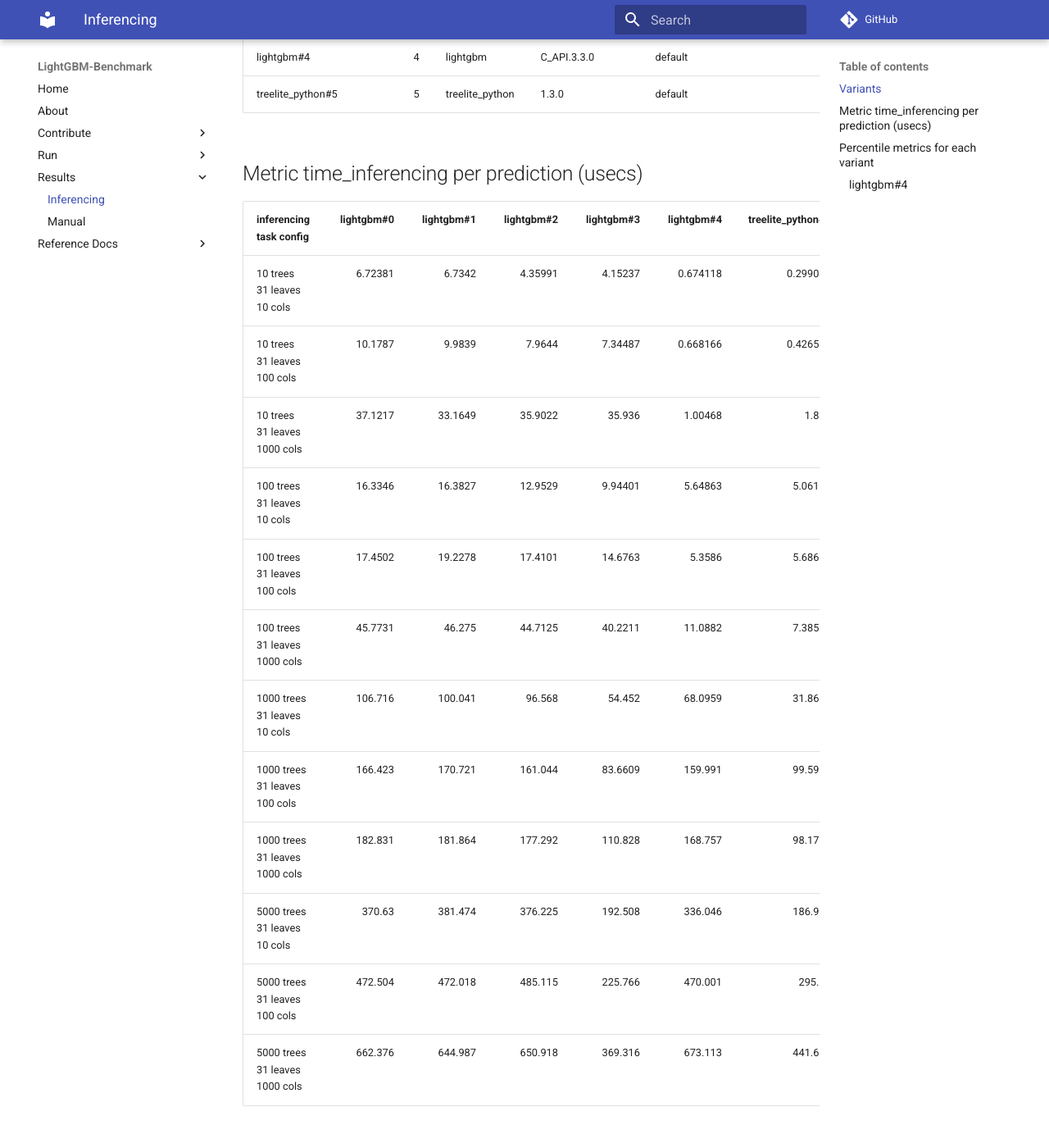
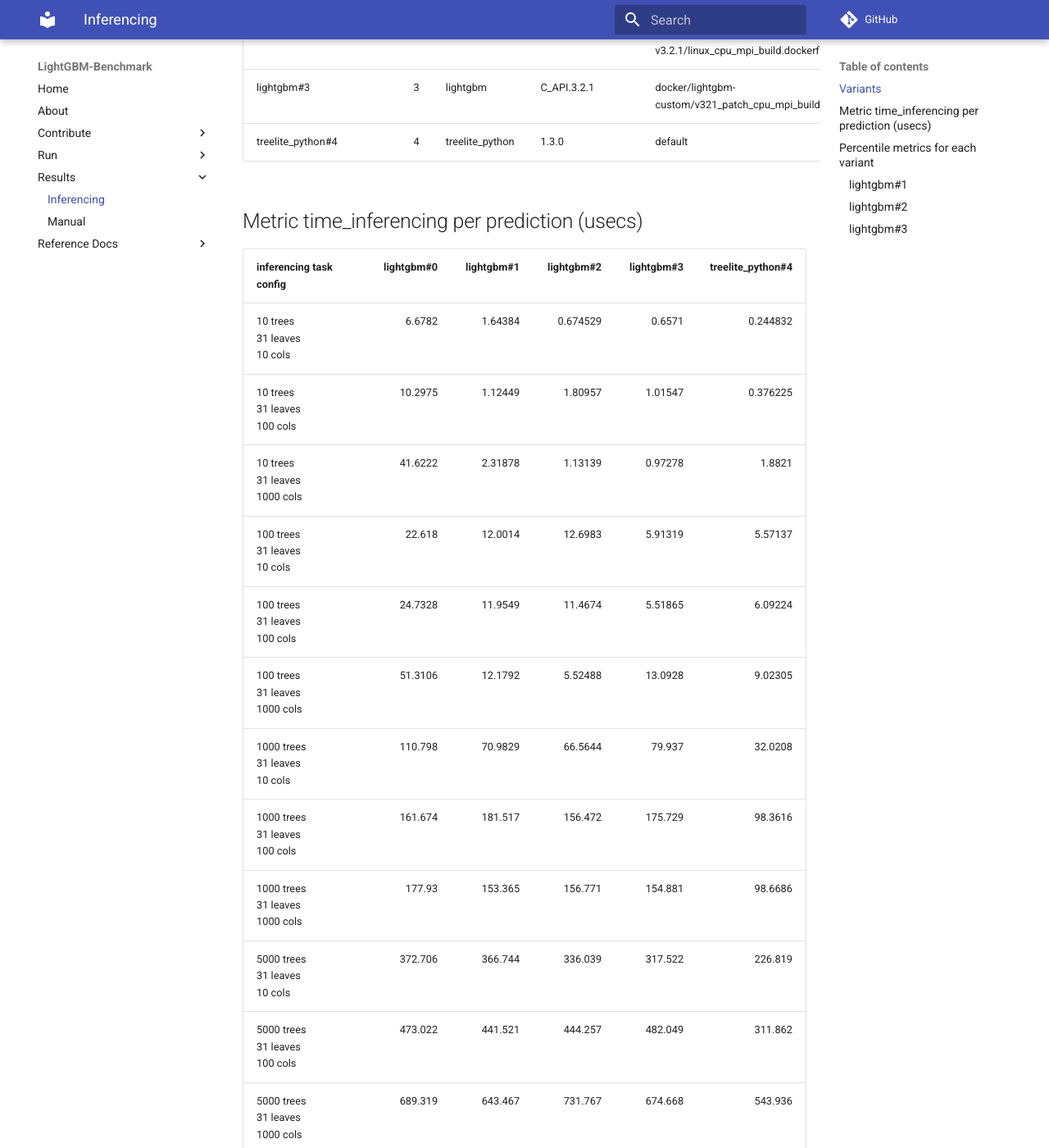
Before and after one commit to microsoft/lightgbm-benchmark, an MkDocs documentation site: the page built from docs/results/inferencing.md, in a window 1280 px wide and 1400 px high, scrolled down 617 px. Shown: the whole window at 82% size. Built offline with MkDocs 1.6.1 and Material for MkDocs 9.7.7, drawn with Linux system fonts in a browser that asks for light colours; comment, search, counter and statistics services are not loaded; some of the changed text lies outside the part shown.

Commit message:
add inferencing results

```diff
--- a/docs/results/inferencing.md
+++ b/docs/results/inferencing.md
@@ -2,53 +2,89 @@
 
 !!! note
     The report below has been automatically generated with results from the [lightgbm-benchmark repo](https://github.com/microsoft/lightgbm-benchmark).
+
+!!! warning
+    This is work in progress, to check out current work items check the [project open inferencing issues](https://github.com/microsoft/lightgbm-benchmark/issues?q=is%3Aissue+is%3Aopen+label%3Ainferencing-benchmark). In particular, **do not trust these numbers yet** until we've removed this header!
 
 ## Variants
 
 | variant_id        |   index | framework       | version          | build                                                      |   cpu count |   num threads | machine   | system   |
 |:------------------|--------:|:----------------|:-----------------|:-----------------------------------------------------------|------------:|--------------:|:----------|:---------|
 | lightgbm#0        |       0 | lightgbm        | PYTHON_API.3.3.0 | default                                                    |          16 |             1 | x86_64    | Linux    |
-| lightgbm#1        |       1 | lightgbm        | PYTHON_API.3.3.0 | docker/lightgbm-v3.2.1/linux_cpu_mpi_pip.dockerfile        |          16 |             1 | x86_64    | Linux    |
-| lightgbm#2        |       2 | lightgbm        | PYTHON_API.3.2.1 | docker/lightgbm-v3.2.1/linux_cpu_mpi_build.dockerfile      |          16 |             1 | x86_64    | Linux    |
-| lightgbm#3        |       3 | lightgbm        | PYTHON_API.3.2.1 | docker/lightgbm-custom/v321_patch_cpu_mpi_build.dockerfile |          16 |             1 | x86_64    | Linux    |
-| lightgbm#4        |       4 | lightgbm        | C_API.3.3.0      | default                                                    |          16 |             1 | x86_64    | Linux    |
-| treelite_python#5 |       5 | treelite_python | 1.3.0            | default                                                    |          16 |             1 | x86_64    | Linux    |
+| lightgbm#1        |       1 | lightgbm        | C_API.3.3.0      | default                                                    |          16 |             1 | x86_64    | Linux    |
+| lightgbm#2        |       2 | lightgbm        | C_API.3.2.1      | docker/lightgbm-v3.2.1/linux_cpu_mpi_build.dockerfile      |          16 |             1 | x86_64    | Linux    |
+| lightgbm#3        |       3 | lightgbm        | C_API.3.2.1      | docker/lightgbm-custom/v321_patch_cpu_mpi_build.dockerfile |          16 |             1 | x86_64    | Linux    |
+| treelite_python#4 |       4 | treelite_python | 1.3.0            | default                                                    |          16 |             1 | x86_64    | Linux    |
 
 ## Metric time_inferencing per prediction (usecs)
 
-| inferencing task config                |   lightgbm#0 |   lightgbm#1 |   lightgbm#2 |   lightgbm#3 |   lightgbm#4 |   treelite_python#5 |
-|:---------------------------------------|-------------:|-------------:|-------------:|-------------:|-------------:|--------------------:|
-| 10 trees<br/>31 leaves<br/>10 cols     |      6.72381 |       6.7342 |      4.35991 |      4.15237 |     0.674118 |            0.299048 |
-| 10 trees<br/>31 leaves<br/>100 cols    |     10.1787  |       9.9839 |      7.9644  |      7.34487 |     0.668166 |            0.426555 |
-| 10 trees<br/>31 leaves<br/>1000 cols   |     37.1217  |      33.1649 |     35.9022  |     35.936   |     1.00468  |            1.824    |
-| 100 trees<br/>31 leaves<br/>10 cols    |     16.3346  |      16.3827 |     12.9529  |      9.94401 |     5.64863  |            5.06129  |
-| 100 trees<br/>31 leaves<br/>100 cols   |     17.4502  |      19.2278 |     17.4101  |     14.6763  |     5.3586   |            5.68655  |
-| 100 trees<br/>31 leaves<br/>1000 cols  |     45.7731  |      46.275  |     44.7125  |     40.2211  |    11.0882   |            7.38578  |
-| 1000 trees<br/>31 leaves<br/>10 cols   |    106.716   |     100.041  |     96.568   |     54.452   |    68.0959   |           31.8616   |
-| 1000 trees<br/>31 leaves<br/>100 cols  |    166.423   |     170.721  |    161.044   |     83.6609  |   159.991    |           99.5954   |
-| 1000 trees<br/>31 leaves<br/>1000 cols |    182.831   |     181.864  |    177.292   |    110.828   |   168.757    |           98.1796   |
-| 5000 trees<br/>31 leaves<br/>10 cols   |    370.63    |     381.474  |    376.225   |    192.508   |   336.046    |          186.961    |
-| 5000 trees<br/>31 leaves<br/>100 cols  |    472.504   |     472.018  |    485.115   |    225.766   |   470.001    |          295.55     |
-| 5000 trees<br/>31 leaves<br/>1000 cols |    662.376   |     644.987  |    650.918   |    369.316   |   673.113    |          441.634    |
+| inferencing task config                |   lightgbm#0 |   lightgbm#1 |   lightgbm#2 |   lightgbm#3 |   treelite_python#4 |
+|:---------------------------------------|-------------:|-------------:|-------------:|-------------:|--------------------:|
+| 10 trees<br/>31 leaves<br/>10 cols     |       6.6782 |      1.64384 |     0.674529 |      0.6571  |            0.244832 |
+| 10 trees<br/>31 leaves<br/>100 cols    |      10.2975 |      1.12449 |     1.80957  |      1.01547 |            0.376225 |
+| 10 trees<br/>31 leaves<br/>1000 cols   |      41.6222 |      2.31878 |     1.13139  |      0.97278 |            1.8821   |
+| 100 trees<br/>31 leaves<br/>10 cols    |      22.618  |     12.0014  |    12.6983   |      5.91319 |            5.57137  |
+| 100 trees<br/>31 leaves<br/>100 cols   |      24.7328 |     11.9549  |    11.4674   |      5.51865 |            6.09224  |
+| 100 trees<br/>31 leaves<br/>1000 cols  |      51.3106 |     12.1792  |     5.52488  |     13.0928  |            9.02305  |
+| 1000 trees<br/>31 leaves<br/>10 cols   |     110.798  |     70.9829  |    66.5644   |     79.937   |           32.0208   |
+| 1000 trees<br/>31 leaves<br/>100 cols  |     161.674  |    181.517   |   156.472    |    175.729   |           98.3616   |
+| 1000 trees<br/>31 leaves<br/>1000 cols |     177.93   |    153.365   |   156.771    |    154.881   |           98.6686   |
+| 5000 trees<br/>31 leaves<br/>10 cols   |     372.706  |    366.744   |   336.039    |    317.522   |          226.819    |
+| 5000 trees<br/>31 leaves<br/>100 cols  |     473.022  |    441.521   |   444.257    |    482.049   |          311.862    |
+| 5000 trees<br/>31 leaves<br/>1000 cols |     689.319  |    643.467   |   731.767    |    674.668   |          543.936    |
 
 ## Percentile metrics for each variant
 
 Some variants above report percentile metrics. Those are reported by computing inferencing latency per request batch (currently, batch size = 1, and number of threads = 1). Not all variants provide those (work in progress).
 
 
-### lightgbm#4
+### lightgbm#1
 
 | inferencing task config                |   p50_usecs |   p90_usecs |   p99_usecs |
 |:---------------------------------------|------------:|------------:|------------:|
-| 10 trees<br/>31 leaves<br/>10 cols     |       0.6   |       0.7   |       2.7   |
-| 10 trees<br/>31 leaves<br/>100 cols    |       0.6   |       0.8   |       1.1   |
-| 10 trees<br/>31 leaves<br/>1000 cols   |       1     |       1.1   |       1.201 |
-| 100 trees<br/>31 leaves<br/>10 cols    |       5.6   |       5.7   |       7.9   |
-| 100 trees<br/>31 leaves<br/>100 cols   |       5.3   |       5.4   |       6.501 |
-| 100 trees<br/>31 leaves<br/>1000 cols  |      10.401 |      11.2   |      23.402 |
-| 1000 trees<br/>31 leaves<br/>10 cols   |      67.597 |      69.097 |      80.796 |
-| 1000 trees<br/>31 leaves<br/>100 cols  |     158.206 |     164.505 |     186.506 |
-| 1000 trees<br/>31 leaves<br/>1000 cols |     168.095 |     169.695 |     182.696 |
-| 5000 trees<br/>31 leaves<br/>10 cols   |     333.61  |     345.821 |     359.91  |
-| 5000 trees<br/>31 leaves<br/>100 cols  |     468.213 |     479.114 |     488.814 |
-| 5000 trees<br/>31 leaves<br/>1000 cols |     648.023 |     681.324 |    1249.85  |
+| 10 trees<br/>31 leaves<br/>10 cols     |       1.401 |      2.1    |       2.801 |
+| 10 trees<br/>31 leaves<br/>100 cols    |       1     |      1.3    |       3.7   |
+| 10 trees<br/>31 leaves<br/>1000 cols   |       1.9   |      2.3    |       5     |
+| 100 trees<br/>31 leaves<br/>10 cols    |      10.4   |     11      |      28.899 |
+| 100 trees<br/>31 leaves<br/>100 cols   |      11.1   |     11.801  |      24.5   |
+| 100 trees<br/>31 leaves<br/>1000 cols  |      11.2   |     12      |      24.299 |
+| 1000 trees<br/>31 leaves<br/>10 cols   |      61.799 |     90.6099 |     158.4   |
+| 1000 trees<br/>31 leaves<br/>100 cols  |     166.798 |    218.607  |     295.797 |
+| 1000 trees<br/>31 leaves<br/>1000 cols |     143.299 |    178.398  |     259.699 |
+| 5000 trees<br/>31 leaves<br/>10 cols   |     368.715 |    395.217  |     417.117 |
+| 5000 trees<br/>31 leaves<br/>100 cols  |     427.81  |    493.111  |     728.425 |
+| 5000 trees<br/>31 leaves<br/>1000 cols |     617.894 |    741.442  |     967.791 |
+
+### lightgbm#2
+
+| inferencing task config                |   p50_usecs |   p90_usecs |   p99_usecs |
+|:---------------------------------------|------------:|------------:|------------:|
+| 10 trees<br/>31 leaves<br/>10 cols     |       0.7   |       0.8   |       0.9   |
+| 10 trees<br/>31 leaves<br/>100 cols    |       1.6   |       2.1   |       4.401 |
+| 10 trees<br/>31 leaves<br/>1000 cols   |       1.1   |       1.2   |       1.4   |
+| 100 trees<br/>31 leaves<br/>10 cols    |      11.3   |      12     |      29.601 |
+| 100 trees<br/>31 leaves<br/>100 cols   |      10     |      11.2   |      30.901 |
+| 100 trees<br/>31 leaves<br/>1000 cols  |       5.5   |       5.6   |       6.3   |
+| 1000 trees<br/>31 leaves<br/>10 cols   |      65.199 |      69.799 |      79.199 |
+| 1000 trees<br/>31 leaves<br/>100 cols  |     150.099 |     188.598 |     274.501 |
+| 1000 trees<br/>31 leaves<br/>1000 cols |     149.699 |     188.898 |     258.097 |
+| 5000 trees<br/>31 leaves<br/>10 cols   |     320.597 |     400.807 |     537.207 |
+| 5000 trees<br/>31 leaves<br/>100 cols  |     443.101 |     452.601 |     461.901 |
+| 5000 trees<br/>31 leaves<br/>1000 cols |     706.195 |     836.994 |    1072.75  |
+
+### lightgbm#3
+
+| inferencing task config                |   p50_usecs |   p90_usecs |   p99_usecs |
+|:---------------------------------------|------------:|------------:|------------:|
+| 10 trees<br/>31 leaves<br/>10 cols     |       0.6   |      0.7    |       2.6   |
+| 10 trees<br/>31 leaves<br/>100 cols    |       0.9   |      1.1    |       3.2   |
+| 10 trees<br/>31 leaves<br/>1000 cols   |       1     |      1.1    |       1.3   |
+| 100 trees<br/>31 leaves<br/>10 cols    |       5.8   |      5.9    |       8.1   |
+| 100 trees<br/>31 leaves<br/>100 cols   |       5.4   |      5.5    |       7.6   |
+| 100 trees<br/>31 leaves<br/>1000 cols  |      12.2   |     13.1    |      25.7   |
+| 1000 trees<br/>31 leaves<br/>10 cols   |      70.6   |     89.5991 |     194.5   |
+| 1000 trees<br/>31 leaves<br/>100 cols  |     174.997 |    176.997  |     189.897 |
+| 1000 trees<br/>31 leaves<br/>1000 cols |     145.052 |    182.705  |     265.01  |
+| 5000 trees<br/>31 leaves<br/>10 cols   |     309.496 |    366.595  |     474.694 |
+| 5000 trees<br/>31 leaves<br/>100 cols  |     441.699 |    594.399  |     756.604 |
+| 5000 trees<br/>31 leaves<br/>1000 cols |     670.905 |    690.206  |     711.207 |
```
Also changed, not shown: src/scripts/analysis/templates/inferencing.md (+3 -0 lines).
